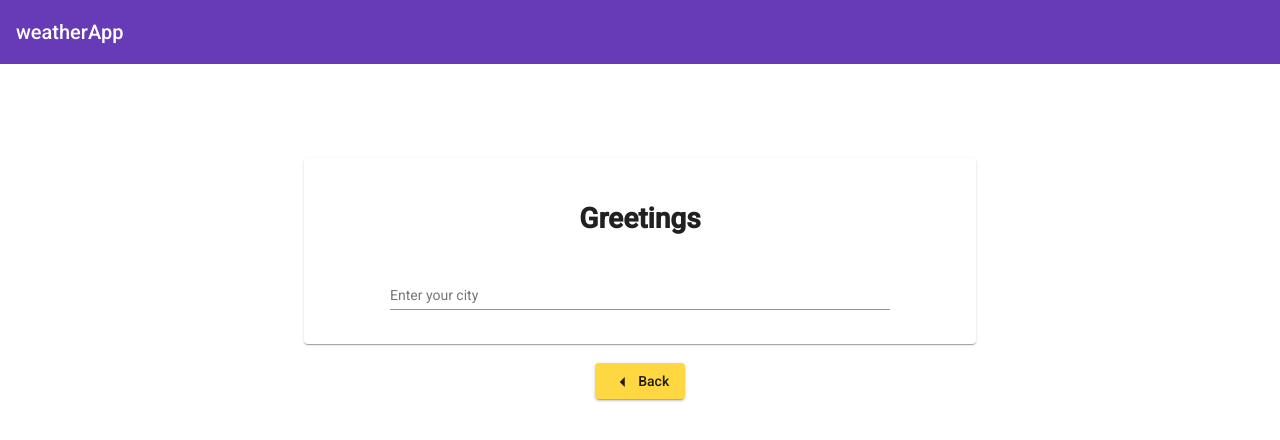
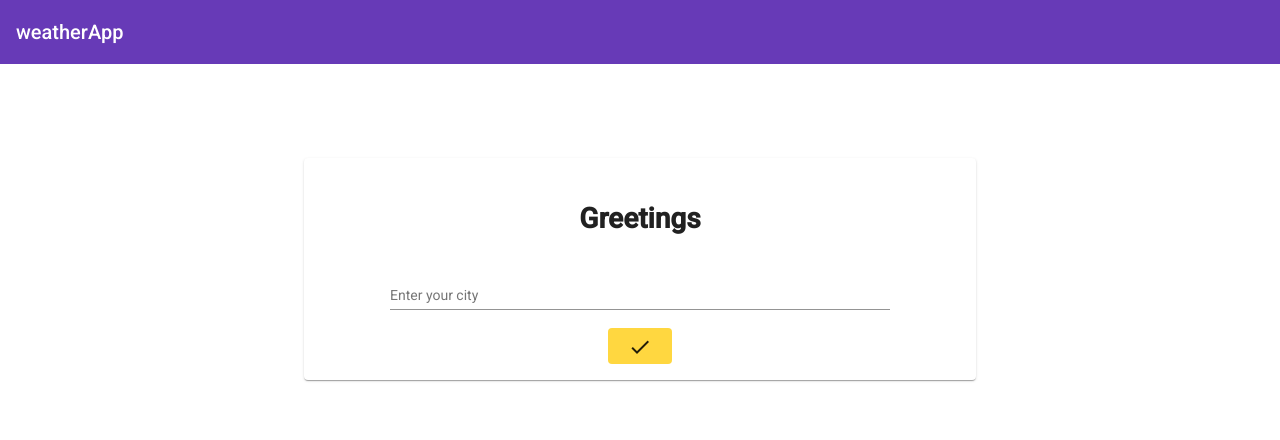
Before and after one commit to ivan1373/weatherApp, an Angular app: page / in a window 1280 px wide. Shown: the top 440 px of the page. Built offline with nearby package versions, Linux system fonts and the light colour scheme.

Commit message:
buttons added

```diff
--- a/src/app/dashboard/dashboard.component.html
+++ b/src/app/dashboard/dashboard.component.html
@@ -10,21 +10,15 @@
                 <mat-form-field class="example-full-width">
                   <input type="text" placeholder="Enter your city" aria-label="City" matInput>
                 </mat-form-field>
-              </form>
+                <div fxLayoutAlign="center">
+                    <div class="blocks">
+                        <button type="submit" mat-flat-button color="accent">
+                            <mat-icon>check</mat-icon>
+                        </button>
+                    </div>
+                </div>
+            </form>
           </mat-card-content>
         </mat-card>
       </div>
-      <br>
-
-      <div class="container">
-          <div class="container">
-            <div fxLayout="column" fxLayoutGap="20px" fxLayout.gt-md="row"  fxLayoutAlign="space-around center" class="content">
-                <div class="blocks">
-                    <button mat-raised-button color="accent" (click)="toQuizzes()">
-                        <mat-icon>arrow_left</mat-icon> Back
-                    </button>
-                </div>
-          </div>
-      </div>
-    <br>
 </div>
```
Also changed, not shown: src/app/dashboard/dashboard.component.css (line endings or trailing spaces).
